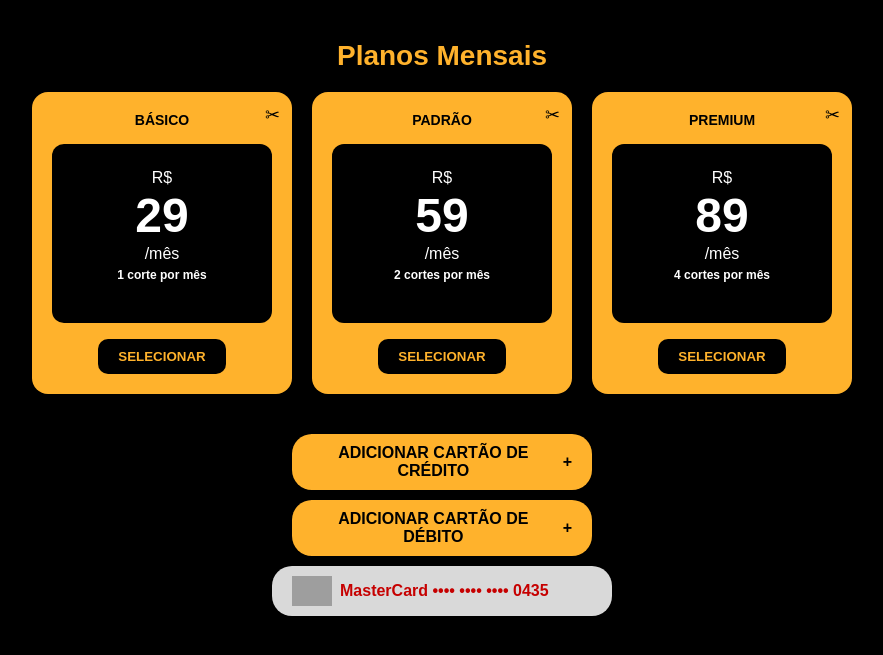
After one commit to Vitorfran/projetoBarbearia, a PHP site: page /pages/planos.php in a window 1280 px wide. The commit adds this page. Shown: the top 655 px of the page, without its empty margins (198-1081 px from the left). Run offline with PHP 8.4, Linux system fonts and the light colour scheme; grey boxes are pictures that could not be loaded.

Commit message:
tela de planos
criei a tela de planos , redirecionei para as outras paginas .

```diff
--- /dev/null
+++ b/assets/css/styleplanos.css
@@ -0,0 +1,148 @@
+body {
+  margin: 0;
+  padding: 0;
+  font-family: Arial, sans-serif;
+  background-color: #000000;
+}
+
+h1 {
+  text-align: center;
+  color: #FFB22C;
+  margin: 40px 0 20px;
+  font-size: 28px;
+}
+
+.planos {
+  display: flex;
+  justify-content: center;
+  flex-wrap: wrap;
+  gap: 20px;
+  padding: 0 20px;
+}
+
+.plano {
+  background-color: #FFB22C;
+  border-radius: 16px;
+  width: 220px;
+  padding: 20px;
+  box-shadow: 0 4px 10px rgba(0, 0, 0, 0.1);
+  text-align: center;
+  position: relative;
+}
+
+
+
+.plano h2 {
+  font-size: 14px;
+  font-weight: bold;
+  margin: 0;
+}
+
+.tesoura {
+  position: absolute;
+  top: 12px;
+  right: 12px;
+  font-size: 18px;
+}
+
+.preco-box {
+  background-color: #000000;
+  border-radius: 12px;
+  padding: 25px 10px;
+  margin: 16px 0;
+  display: flex;
+  flex-direction: column;
+  align-items: center;
+  gap: 5px;
+}
+
+.preco-box .moeda {
+  font-size: 16px;
+  color: #FFB22C(0, 0%, 100%);
+}
+
+.preco-box .valor {
+  font-size: 48px;
+  font-weight: bold;
+  color: #ffffff;
+  line-height: 1;
+}
+
+.preco-box .mes {
+  font-size: 16px;
+  color: #ffffff;
+}
+.moeda{
+  color: #ffffff;
+
+}
+
+.info {
+  font-size: 12px;
+  font-weight: bold;
+  margin-bottom: 16px;
+  color: #ffffff;
+}
+
+button {
+  background-color: #000000;
+  color: #FFB22C;
+  border: none;
+  border-radius: 10px;
+  padding: 10px 20px;
+  font-weight: bold;
+  cursor: pointer;
+}
+
+.cartoes {
+  margin: 40px auto;
+  max-width: 400px;
+  padding: 0 20px;
+  text-align: center;
+}
+
+.btn-cartao {
+  background-color: #FFB22C;
+  display: flex;
+  align-items: center;
+  gap: 8px;
+  padding: 10px 20px;
+  border-radius: 20px;
+  font-weight: bold;
+  color: #000000;
+  max-width: 300px;
+  margin: 10px auto;
+  font-size: 16px;
+}
+
+.plus {
+  background-color: white;
+  color: #FFB22C;
+  font-size: 16px;
+  font-weight: bold;
+  border-radius: 50%;
+  width: 22px;
+  height: 22px;
+  display: flex;
+  align-items: center;
+  justify-content: center;
+}
+
+.cartao-salvo {
+  background-color: #D9D9D9;
+  display: flex;
+  align-items: center;
+  gap: 8px;
+  padding: 10px 20px;
+  border-radius: 20px;
+  font-weight: bold;
+  color: #C60000;
+  max-width: 300px;
+  margin: 10px auto;
+  font-size: 16px;
+}
+
+.cartao-salvo img {
+  width: 40px;
+  height: auto;
+}
--- /dev/null
+++ b/pages/planos.php
@@ -0,0 +1,65 @@
+<!DOCTYPE html>
+<html lang="pt-br">
+<head>
+  <meta charset="UTF-8" />
+  <meta name="viewport" content="width=device-width, initial-scale=1.0"/>
+  <title>Planos Mensais</title>
+  <link rel="stylesheet" href="../assets/css/styleplanos.css" />
+
+</head>
+<body>
+
+  <h1>Planos Mensais</h1>
+
+  <div class="planos">
+    <div class="plano">
+      <div class="tesoura">✂</div>
+      <h2>BÁSICO</h2>
+      <div class="preco-box">
+        <span class="moeda">R$</span>
+        <div class="valor">29</div>
+        <span class="mes">/mês</span>
+        <div class="info">1 corte por mês</div>
+      </div>
+      <button class="selecionar-btn">SELECIONAR</button>
+    </div>
+
+    <div class="plano">
+      <div class="tesoura">✂</div>
+      <h2>PADRÃO</h2>
+      <div class="preco-box">
+        <span class="moeda">R$</span>
+        <div class="valor">59</div>
+        <span class="mes">/mês</span>
+        <div class="info">2 cortes por mês</div>
+      </div>
+
+      <button class="selecionar-btn">SELECIONAR</button>
+    </div>
+
+    <div class="plano">
+      <div class="tesoura">✂</div>
+      <h2>PREMIUM</h2>
+      <div class="preco-box">
+        <span class="moeda">R$</span>
+        <div class="valor">89</div>
+        <span class="mes">/mês</span>
+        <div class="info">4 cortes por mês</div>
+      </div>
+
+      <button class="selecionar-btn">SELECIONAR</button>
+    </div>
+  </div>
+
+  <div class="cartoes">
+    <button class="btn-cartao">ADICIONAR CARTÃO DE CRÉDITO <span>+</span></button>
+    <button class="btn-cartao">ADICIONAR CARTÃO DE DÉBITO <span>+</span></button>
+
+    <div class="cartao-salvo">
+      <img src="https://upload.wikimedia.org/wikipedia/commons/0/04/Mastercard-logo.png" alt="Mastercard">
+      <span class="sifrao">MasterCard •••• •••• •••• 0435</span>
+    </div>
+  </div>
+
+</body>
+</html>
--- a/public/home.php
+++ b/public/home.php
@@ -210,7 +210,7 @@ require_once '../partes/header.php';
                     <p class="home-preco-moeda">R$</p>
                     <p class="home-preco-valor">29/mês</p>
                     <p class="home-descricao-plano">1 corte por mês</p>
-                    <a href="#" class="home-botao home-botao-selecionar">Selecionar</a>
+                    <a href="../pages/planos.php" class="home-botao home-botao-selecionar">Selecionar</a>
                 </div>
 
                 <!-- ===========================================
@@ -222,7 +222,7 @@ require_once '../partes/header.php';
                     <p class="home-preco-valor">59/mês</p>
                     <p class="home-descricao-plano">2 cortes por mês</p>
                     <p class="home-descricao-plano">+ Sombrancelha</p>
-                    <a href="#" class="home-botao home-botao-selecionar">Selecionar</a>
+                    <a href="../pages/planos.php" class="home-botao home-botao-selecionar">Selecionar</a>
                 </div>
 
                 <!-- ===========================================
@@ -234,7 +234,7 @@ require_once '../partes/header.php';
                     <p class="home-preco-valor">89/mês</p>
                     <p class="home-descricao-plano">4 cortes por mês</p>
                     <p class="home-descricao-plano">+ Barba & Sombrancelha</p>
-                    <a href="#" class="home-botao home-botao-selecionar">Selecionar</a>
+                    <a href="../pages/planos.php" class="home-botao home-botao-selecionar">Selecionar</a>
                 </div>
             </div>
         </section>
```
